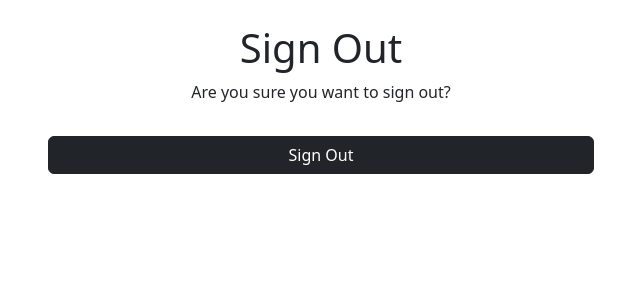
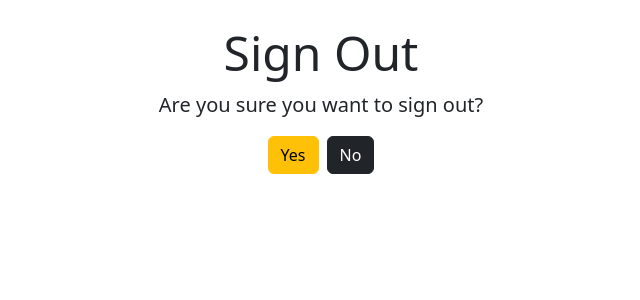
Before and after one commit to maxt86/creditto, a Django app: page /accounts/logout/ in a window 1280 px wide. Shown: the top 300 px of the page, without its empty margins (319-959 px from the left). Run offline with Django 4.2, Linux system fonts and the light colour scheme; the visitor is signed in with stand-in values (Sample User, id 1).

Commit message:
Minor template improvements

```diff
--- a/creditto/landing/templates/landing/index.html
+++ b/creditto/landing/templates/landing/index.html
@@ -5,7 +5,7 @@
   <div class="col-md-6 col-sm-12 text-center">
     <h1 class="display-5">Connect with the whole world using...</h1>
     <p class="lead">A social network you can trust!</p>
-    <div class="d-flex justify-content-center gap-2">
+    <div class="d-flex gap-2 justify-content-center">
       <a class="btn btn-warning" href="{% url 'account_login' %}">Login</a>
       <a class="btn btn-dark" href="{% url 'account_signup' %}">Register</a>
     </div>
--- a/creditto/landing/templates/landing/nav.html
+++ b/creditto/landing/templates/landing/nav.html
@@ -7,6 +7,7 @@
     <div class="collapse navbar-collapse" id="navbarSupportedContent">
       <ul class="navbar-nav me-auto mb-2 mb-lg-0">
       </ul>
+      <div class="d-flex gap-3 justify-content-evenly align-items-center">
         <form class="d-flex" role="search">
           <div class="input-group">
             <span class="input-group-text" id="basic-addon1">@</span>
@@ -14,7 +15,7 @@
           </div>
         </form>
         {% if user.is_authenticated %}
-      <div class="ms-3 nav-item dropdown">
+        <div class="nav-item dropdown">
           <a class="nav-link dropdown-toggle text-light" role="button" aria-expanded="false" data-bs-toggle="dropdown">
             <i class="fas fa-user"></i>
           </a>
@@ -26,4 +27,5 @@
         {% endif %}
       </div>
     </div>
+  </div>
 </nav>
--- a/creditto/templates/account/logout.html
+++ b/creditto/templates/account/logout.html
@@ -2,14 +2,13 @@
 
 {% load i18n %}
 
-{% block head_title %}{% trans "Sign Out" %}{% endblock %}
+{% block head_title %}{% trans "Sign Out | Creditto" %}{% endblock %}
 
 {% block content %}
-
 <div class="row justify-content-center">
-  <div class="col-md-6 col-sm-12 text-center pb-3">
-    <h1>{% trans "Sign Out" %}</h1>
-    <p>{% trans 'Are you sure you want to sign out?' %}</p>
+  <div class="col-md-6 col-sm-12 text-center">
+    <h1 class="display-5">{% trans "Sign Out" %}</h1>
+    <p class="lead">{% trans 'Are you sure you want to sign out?' %}</p>
   </div>
 </div>
 
@@ -18,14 +17,13 @@
     <form method="post" action="{% url 'account_logout' %}">
       {% csrf_token %}
       {% if redirect_field_value %}
-      <input type="hidden" name="{{ redirect_field_name }}" value="{{ redirect_field_value }}"/>
+      <input type="hidden" name="{{ redirect_field_name }}" value="{{ redirect_field_value }}">
       {% endif %}
-      <div class="d-grid gap-2">
-      <button class="btn btn-dark" type="submit">{% trans 'Sign Out' %}</button>
+      <div class="d-flex gap-2 justify-content-center">
+        <button class="btn btn-warning" type="submit">{% trans 'Yes' %}</button>
+        <button class="btn btn-dark" onclick="history.back()">{% trans 'No' %}</button>
       </div>
     </form>
   </div>
 </div>
-
-
 {% endblock %}
```
Lines whose indentation alone changed are shown as unchanged.
